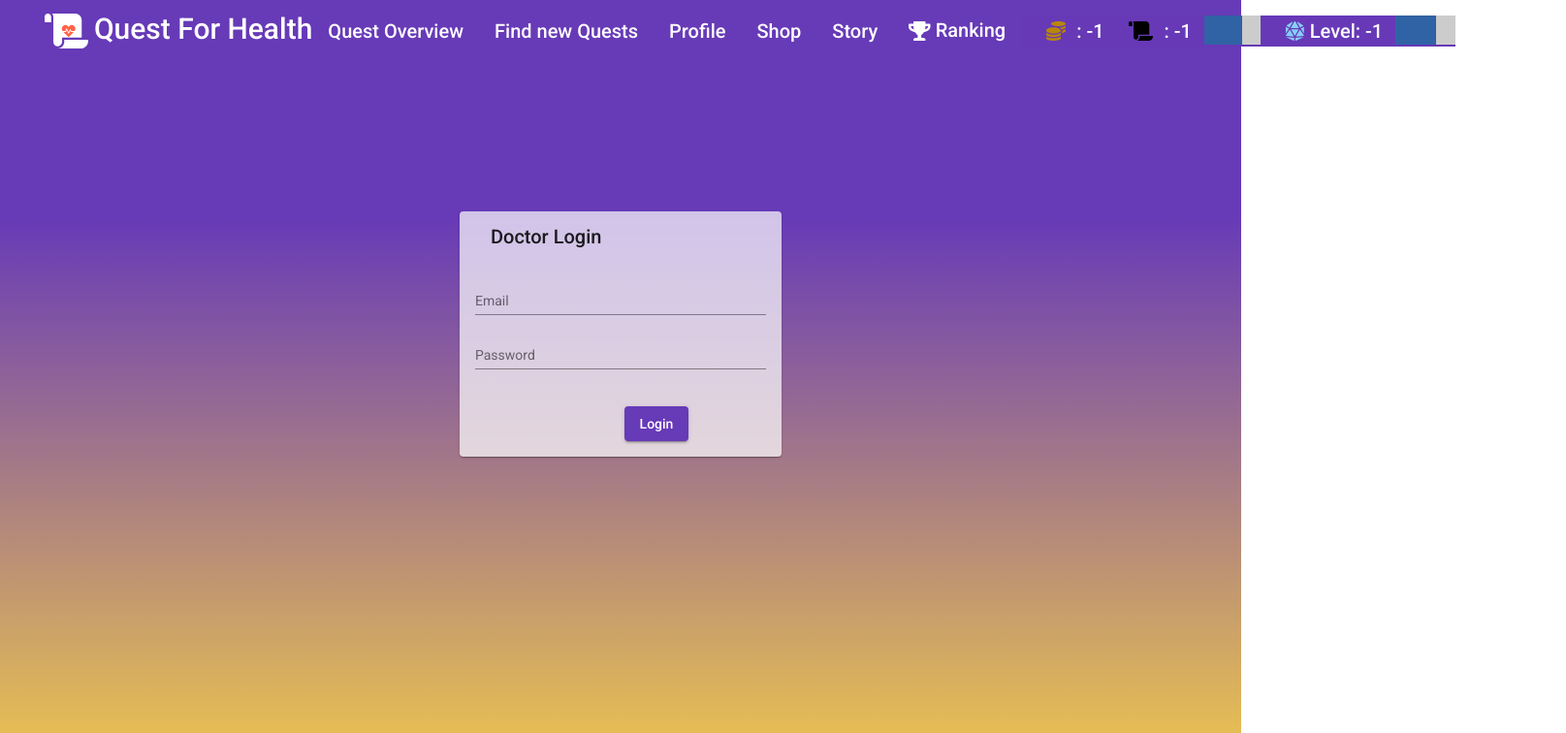
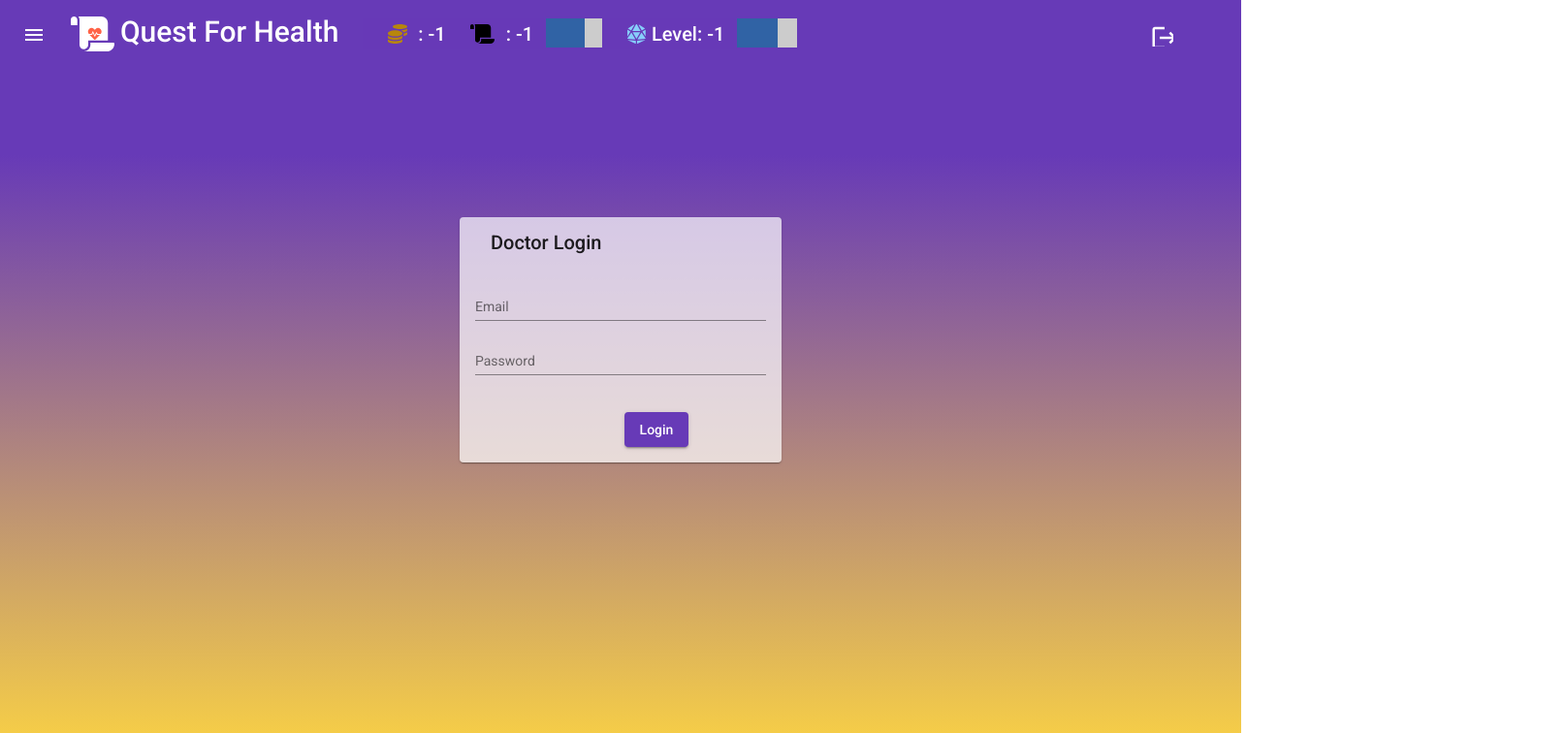
Before and after one commit to lukas8971/ETP_Quest_For_Health, an Angular app in the folder Frontend/quest-for-health/: page /doctors in a window 1280 px wide. Shown: the top 756 px of the page at 97% size, 1615 px wide, since content can reach past the window. Built offline with nearby package versions, Linux system fonts and the light colour scheme; no server answers; sample sign-in values are in the browser's storage.

Commit message:
Added Mat-Drawer for User-Pages

```diff
--- a/Frontend/quest-for-health/src/app/app.component.css
+++ b/Frontend/quest-for-health/src/app/app.component.css
@@ -3,3 +3,15 @@
   background: rgb(103,58,183);
   background: linear-gradient(180deg, rgba(103,58,183,1) 20%, rgba(255,215,64,1) 100%);
 }
+
+.white-icon {
+  color: white;
+}
+.button {
+  font-size: 20px;
+  color: white;
+}
+
+dl {
+  line-height: 500%;
+}
--- a/Frontend/quest-for-health/src/app/app.component.html
+++ b/Frontend/quest-for-health/src/app/app.component.html
@@ -1,5 +1,58 @@
-<app-header></app-header>
+<mat-drawer-container class="background">
+  <mat-drawer #drawer mode="over" class="background">
+    <div style="padding-left: 30px; padding-right: 30px">
+      <dl>
+        <dt>
+    <span *ngIf="!doctorLoginService.isUserLoggedIn() && userLoginService.isUserLoggedIn()">
+    <button mat-button routerLink="/users/overview" class="button" (click)="drawer.toggle()">Quest Overview</button>
+  </span>
+        </dt>
+        <dt>
+    <span *ngIf="!doctorLoginService.isUserLoggedIn() && userLoginService.isUserLoggedIn()">
+    <button mat-button routerLink="/users/browseQuests" class="button"
+            (click)="drawer.toggle()">Find new Quests</button>
+  </span>
+        </dt>
+        <dt>
+    <span *ngIf="!doctorLoginService.isUserLoggedIn() && userLoginService.isUserLoggedIn()">
+    <button mat-button routerLink="/users/profile" class="button" (click)="drawer.toggle()">Profile</button>
+  </span>
+        </dt>
+        <dt>
+    <span *ngIf="!doctorLoginService.isUserLoggedIn() && userLoginService.isUserLoggedIn()">
+    <button mat-button routerLink="/shop" class="button" (click)="drawer.toggle()">Shop</button>
+  </span>
+        </dt>
+        <dt>
+    <span *ngIf="!doctorLoginService.isUserLoggedIn() && userLoginService.isUserLoggedIn()">
+    <button mat-button routerLink="/story" class="button" (click)="drawer.toggle()">Story</button>
+  </span>
+        </dt>
+        <dt>
+    <span *ngIf="!doctorLoginService.isUserLoggedIn() && userLoginService.isUserLoggedIn()">
+    <button mat-button routerLink="/users/leaderboard" class="button" (click)="drawer.toggle()"><fa-icon
+      [icon]="faTrophy"></fa-icon>&nbsp;Ranking</button>
+  </span>
+        </dt>
+      </dl>
+    </div>
+  </mat-drawer>
+  <table>
+    <tr>
+      <td style="max-width: 20px" *ngIf="!doctorLoginService.isUserLoggedIn() && userLoginService.isUserLoggedIn()">
+        <div>
+          <button type="button" mat-button (click)="drawer.toggle()">
+            <mat-icon class="white-icon"> menu</mat-icon>
+          </button>
+        </div>
+      </td>
+      <td>
+        <app-header></app-header>
 
-<div class="container background">
-  <router-outlet></router-outlet>
-</div>
+      </td>
+    </tr>
+  </table>
+  <div>
+    <router-outlet></router-outlet>
+  </div>
+</mat-drawer-container>
--- a/Frontend/quest-for-health/src/app/app.component.ts
+++ b/Frontend/quest-for-health/src/app/app.component.ts
@@ -1,4 +1,8 @@
 import {Component, OnInit} from '@angular/core';
+import {AuthenticationDoctorService} from "./service/authentication-doctor.service";
+import {AuthenticationUserService} from "./service/authentication-user.service";
+import {faTrophy} from '@fortawesome/free-solid-svg-icons';
+
 
 @Component({
   selector: 'app-root',
@@ -7,8 +11,10 @@ import {Component, OnInit} from '@angular/core';
 })
 export class AppComponent implements  OnInit{
   title = 'quest-for-health';
+  faTrophy = faTrophy;
 
-  constructor() {
+
+  constructor(public doctorLoginService: AuthenticationDoctorService, public userLoginService: AuthenticationUserService) {
   }
 
   ngOnInit(): void {
--- a/Frontend/quest-for-health/src/app/app.module.ts
+++ b/Frontend/quest-for-health/src/app/app.module.ts
@@ -47,6 +47,7 @@ import { DoctorManageComponent } from './component/doctor-manage/doctor-manage.c
 import { LeaderboardComponent } from './component/leaderboard/leaderboard.component';
 import {MatPaginatorModule} from '@angular/material/paginator';
 import { WelcomeComponent } from './component/welcome/welcome.component';
+import {MatSidenavModule} from "@angular/material/sidenav";
 
 @NgModule({
   declarations: [
@@ -102,6 +103,7 @@ import { WelcomeComponent } from './component/welcome/welcome.component';
     MatSelectModule,
     FontAwesomeModule,
     MatPaginatorModule,
+    MatSidenavModule,
   ],
   providers: [],
   bootstrap: [AppComponent],
--- a/Frontend/quest-for-health/src/app/component/header/header.component.html
+++ b/Frontend/quest-for-health/src/app/component/header/header.component.html
@@ -1,7 +1,4 @@
 <mat-toolbar color="primary">
-  <!-- <button mat-icon-button class="example-icon" aria-label="Example icon-button with menu icon">
-   <mat-icon style="font-size: 30px">menu</mat-icon>
-  </button> -->
   <span style="font-size: 30px; margin-left: 30px" class="qfh" routerLink="/">
     <fa-stack class="fa-2x fa-stack small">
       <fa-icon class="fa-stack-2x" stackItemSize="1x" style="color: white;" [icon]="faStory"></fa-icon>
@@ -16,6 +13,7 @@
   <span *ngIf="doctorLoginService.isUserLoggedIn() && !userLoginService.isUserLoggedIn()">
     <button mat-button routerLink="/doctors/manage" class="button">Manage Patients</button>
   </span>
+  <!--
   <span *ngIf="!doctorLoginService.isUserLoggedIn() && userLoginService.isUserLoggedIn()">
     <button mat-button routerLink="/users/overview" class="button">Quest Overview</button>
   </span>
@@ -34,6 +32,7 @@
   <span *ngIf="!doctorLoginService.isUserLoggedIn() && userLoginService.isUserLoggedIn()">
     <button mat-button routerLink="/users/leaderboard" class="button"><fa-icon [icon]="faTrophy"></fa-icon>&nbsp;Ranking</button>
   </span>
+  -->
   <div style="width: 5px"></div>
   <span *ngIf="!doctorLoginService.isUserLoggedIn() && !userLoginService.isUserLoggedIn()">
     <button mat-button routerLink="/doctors" class="button">Doctor Login</button>
@@ -47,7 +46,7 @@
   <app-user-info [user]="user" *ngIf="userLoginService.isUserLoggedIn()" style="background-color: #6739b7;"></app-user-info>
   <span class="flexExpand"></span>
   <div style="width: 5px; "></div>
-  <span *ngIf="doctorLoginService.isUserLoggedIn() || userLoginService.isUserLoggedIn()">
-    <button mat-button (click)="logOut()" routerLink="/" style="margin-right: 50px"><mat-icon style="font-size: 30px">logout</mat-icon></button>
+  <span *ngIf="doctorLoginService.isUserLoggedIn() || userLoginService.isUserLoggedIn()" style="position: absolute; right: 0">
+    <button mat-button (click)="logOut()" routerLink="/" style="margin-right: 50px;"><mat-icon style="font-size: 30px">logout</mat-icon></button>
   </span>
 </mat-toolbar>
```
